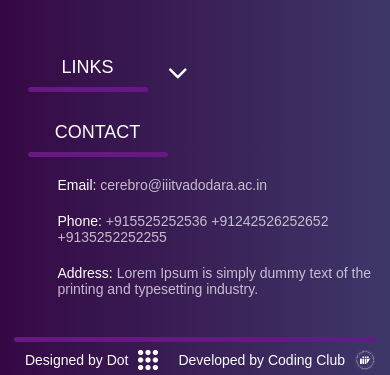
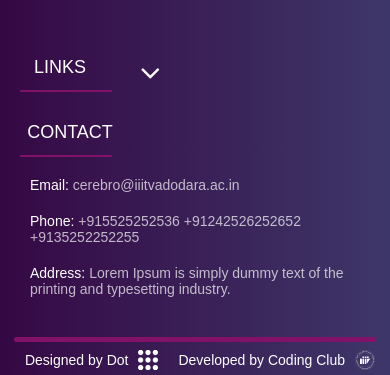
Before and after one commit to kreiva-iiitv/keriva-frontend-2020, a React (Create React App) app: page / in a window 390 px wide. Shown: the part 1379-1754 px from the top of the page. Built offline with nearby package versions, Linux system fonts and the light colour scheme.

Commit message:
mobile footer container css fix
Footer css file name fix

```diff
--- a/src/Component/Footer/footcss.css
+++ b/src/Component/Footer/Footer.css
@@ -101,15 +101,17 @@ footer {
 }
 
 .underline {
-  background-color: #681883;
+  background-color: #821169;
   border: none;
-  height: 0.5vh;
   border-radius: 4px;
-  width: 100%;
+  width: 92.1px;
+  height: 5px;
+  object-fit: contain;
+  margin-left: 8px;
 }
 
 .lastline {
-  background-color: #681883;
+  background-color: #821169;
   border: none;
   border-radius: 4px;
   height: 0.65vh;
@@ -209,6 +211,7 @@ footer {
   }
 
   .linkcon {
+    max-width: 450px;
     padding-top: 0px;
     flex-direction: column;
     display: flex;
@@ -216,7 +219,7 @@ footer {
     width: 100%;
     align-items: flex-start;
     padding-bottom: 0px;
-    padding-left: 55px;
+    padding-left: 0px;
   }
 
   .footerlin {
@@ -256,4 +259,8 @@ footer {
     color: #ffffff;
     cursor: pointer;
   }
+  .underline {
+    margin-left: 20px;
+    height: 2px;
+  }
 }
```
Also changed, not shown: src/Component/Footer/Footer.jsx (+7 -8 lines), 2 other files (tests, documents, lock files or other folders).
